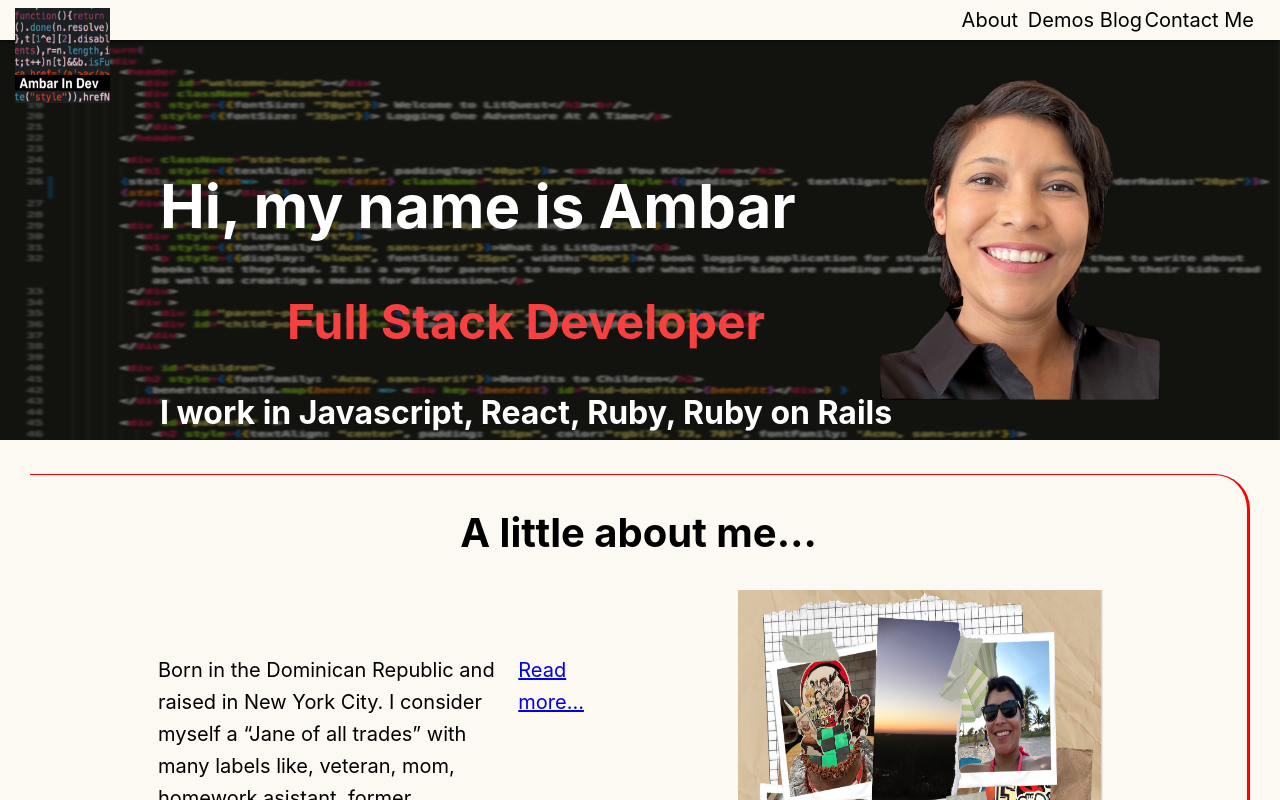
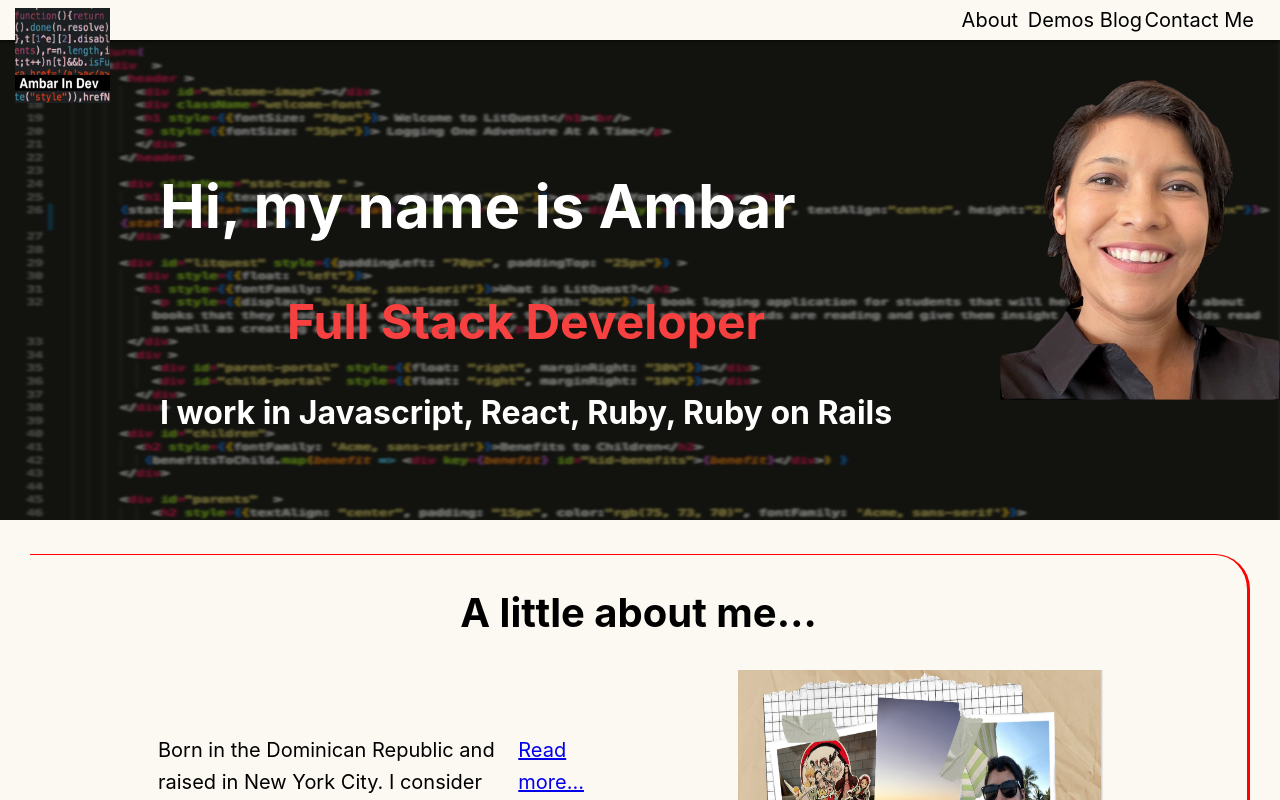
Before and after one commit to Ambarpg80/portfolio, a React (Create React App) app: page / in a window 1280 px wide. Shown: the top 800 px of the page. Built offline with nearby package versions, Linux system fonts and the light colour scheme.

Commit message:
added favicon

```diff
--- a/public/index.html
+++ b/public/index.html
@@ -2,7 +2,7 @@
 <html lang="en">
   <head>
     <meta charset="utf-8" />
-    <link rel="icon" href="%PUBLIC_URL%/favicon.ico" />
+    <link rel="icon" href="public/favicon.ico" />
     <meta name="viewport" content="width=device-width, initial-scale=1" />
     <meta name="theme-color" content="#000000" />
     <meta
--- a/src/App.css
+++ b/src/App.css
@@ -45,7 +45,7 @@
 
 #header-image{
   width: 100%;
-  height: 50vh;
+  height: 60dvh;
 }
 
 #header-text{
@@ -62,8 +62,8 @@
 
 #profile-pic{
   position: absolute;
-  top: 10vh;
-  left: 110vh;
+  top: 10dvh;
+  left: 125dvh;
   width: 35vh;
   height: 40vh;
 }
```
